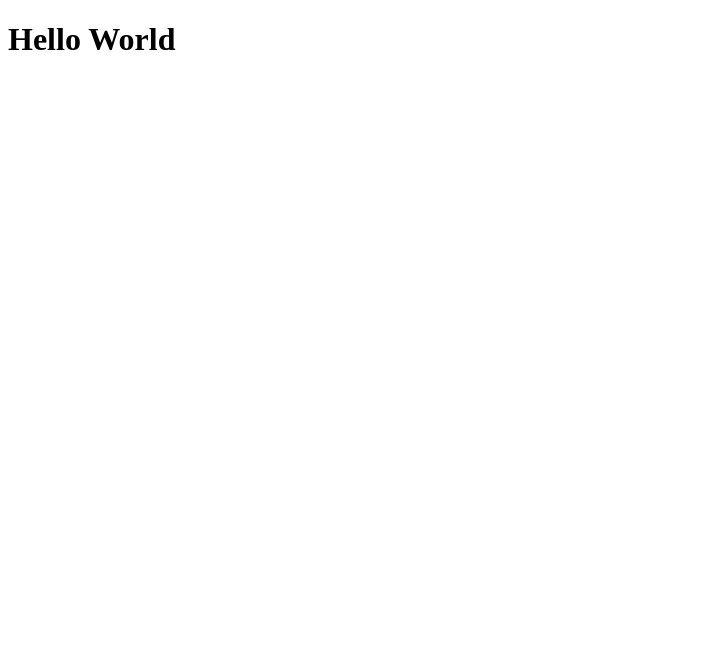
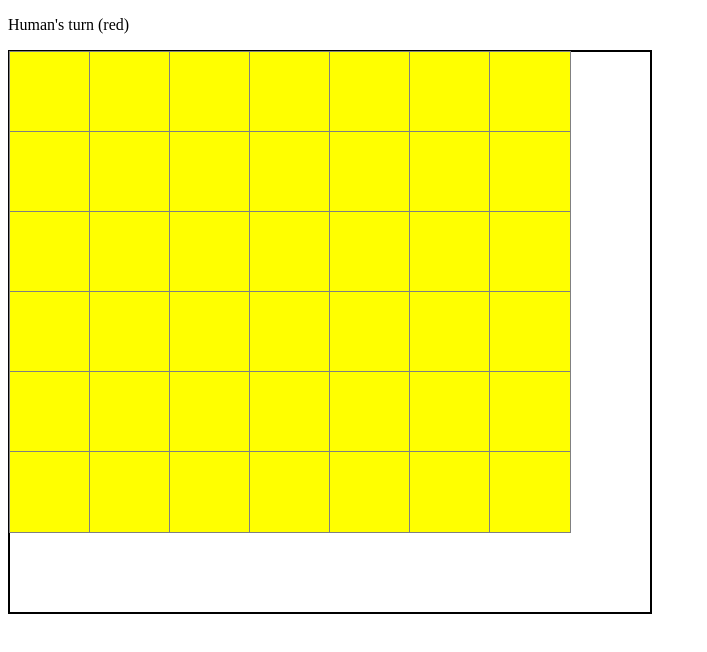
Before and after one commit to DaveTrost/connect4-ui, a React app: page / in a window 1280 px wide. Shown: the whole page, without its empty margins (0-707 px from the left). Built offline with nearby package versions, Linux system fonts and the light colour scheme.

Commit message:
7x6 connect4 game board with checker placement

```diff
--- a/src/components/App.js
+++ b/src/components/App.js
@@ -1,5 +1,10 @@
 import React from 'react';
+import ConnectFour from './connect-four/game';
 
 export default function App() {
-  return <h1>Hello World</h1>;
+  return (
+    <>
+      <ConnectFour playerNames={['Human', 'Computer']} columns={7} rows={6}/>
+    </>
+  );
 }
--- a/src/components/board/Board.css
+++ b/src/components/board/Board.css
@@ -1,15 +1,15 @@
 .Board {
   box-sizing: content-box;
   display: grid;
-  grid-template-columns: repeat(4, 10vh);
-  grid-template-rows: repeat(4, 10vh);
+  grid-template-columns: repeat(7, 10vh);
+  grid-template-rows: repeat(7, 10vh);
 
   width: 80vh;
   border: 0.15em solid black;
 
   @media (orientation: portrait) {
     width: 80vw;
-    grid-template-columns: repeat(4, 10vw);
-    grid-template-rows: repeat(4, 10vw);
+    grid-template-columns: repeat(7, 10vw);
+    grid-template-rows: repeat(7, 10vw);
   }
 }
--- /dev/null
+++ b/src/components/connect-four/game.js
@@ -0,0 +1,63 @@
+import React, { useState } from 'react';
+import PropTypes from 'prop-types';
+import Board from '../board/Board';
+
+const ConnectFour = ({ playerNames }) => {
+  const colors = ['red', 'black'];
+  const rows = 6;
+  const columns = 7;
+  if(!playerNames) {
+    playerNames = ['player1', 'player2'];
+  }
+
+  const initialBoard = Array.from({ length: rows * columns }, (_, i) => {
+    const row = Math.floor(i / columns);
+    const col = i % columns;
+    const status = (row === rows - 1) ? 'valid' : 'open';
+    return { id: `${col},${row}`, status };
+  });
+
+  const [board, setBoard] = useState(initialBoard);
+  const [playerIndex, setPlayerIndex] = useState(0);
+
+  const togglePlayer = () => playerIndex ? setPlayerIndex(0) : setPlayerIndex(1);
+
+  const getAboveId = id => {
+    const rowAbove = +id[2] - 1;
+    return id[0] + id[1] + rowAbove;
+  };
+
+  const playSquare = id => {
+    setBoard(board.map(square => {
+      if(square.id === id) {
+        return { ...square, status: colors[playerIndex] };
+      }
+      if(square.id === getAboveId(id)) {
+        return { ...square, status: 'valid' };
+      }
+      return square;
+    }));
+  };
+
+  const handlePlay = ({ status, id }) => {
+    if(status === 'valid') {
+      playSquare(id);
+      togglePlayer();
+    }
+  };
+
+  return (
+    <>
+      <p>{`${playerNames[playerIndex]}'s turn (${colors[playerIndex]})`}</p>
+      <Board board={board} handleClick={handlePlay}/>
+    </>
+  );
+};
+
+ConnectFour.propTypes = {
+  playerNames: PropTypes.arrayOf(
+    PropTypes.string.isRequired
+  ),
+};
+
+export default ConnectFour;
```
